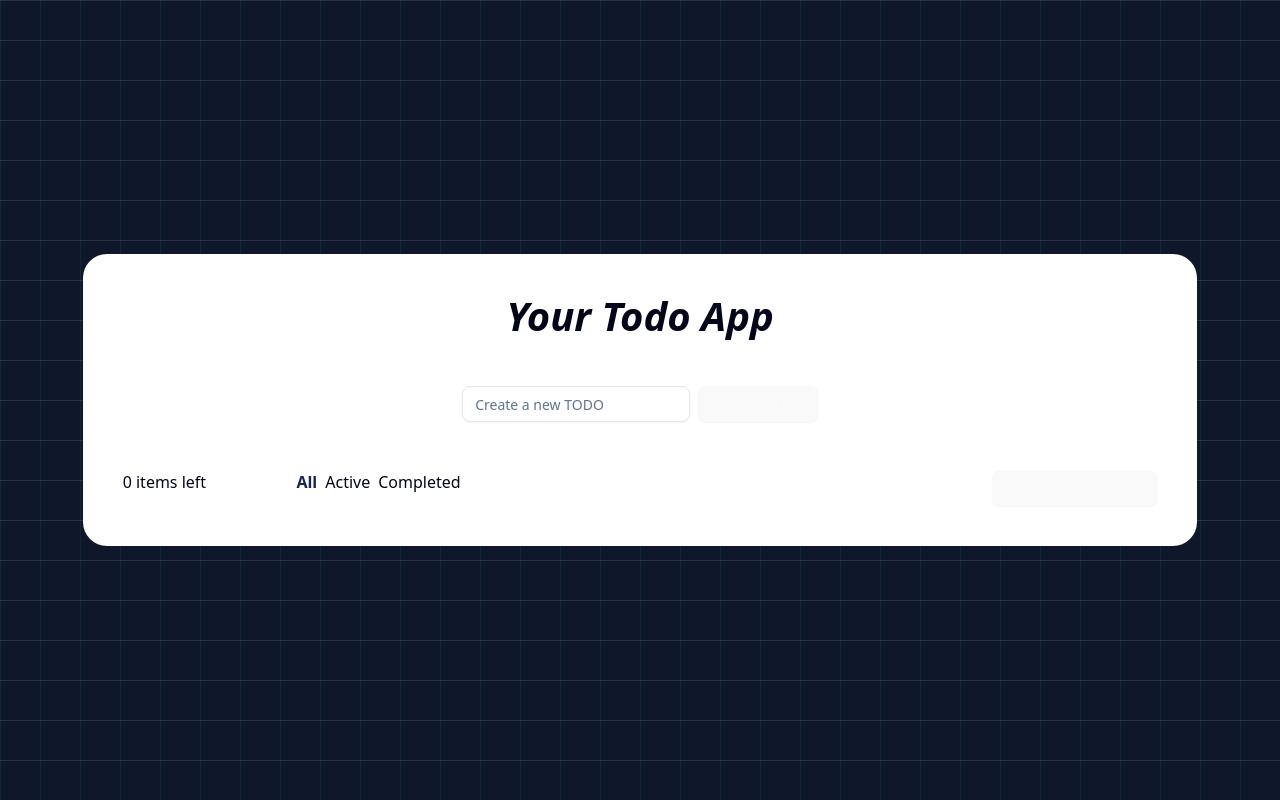
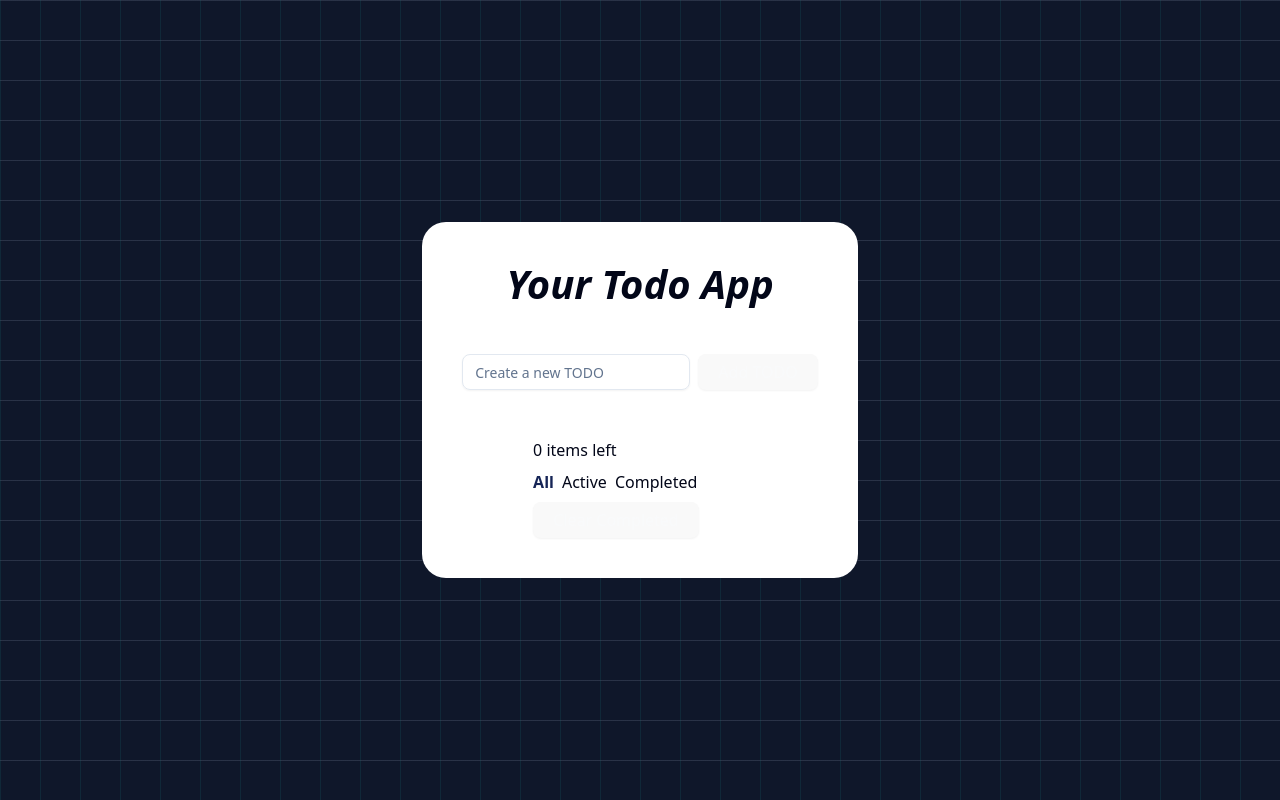
Before and after one commit to ernest03011/react-app, a React (Vite) app: page / in a window 1280 px wide. Built offline with nearby package versions, Linux system fonts and the light colour scheme.

Commit message:
chore: remove grid columns number for sm and up

```diff
--- a/src/TodoMenuBar.jsx
+++ b/src/TodoMenuBar.jsx
@@ -26,7 +26,7 @@ function TodoMenuBar({ todos, setTodos, filter, setFilter }) {
   }
 
   return (
-    <div className="grid sm:grid-cols-12 gap-2">
+    <div className="grid gap-2">
       <ul className="col-span-2">
         <li>{itemsLeft} items left</li>
       </ul>
```
